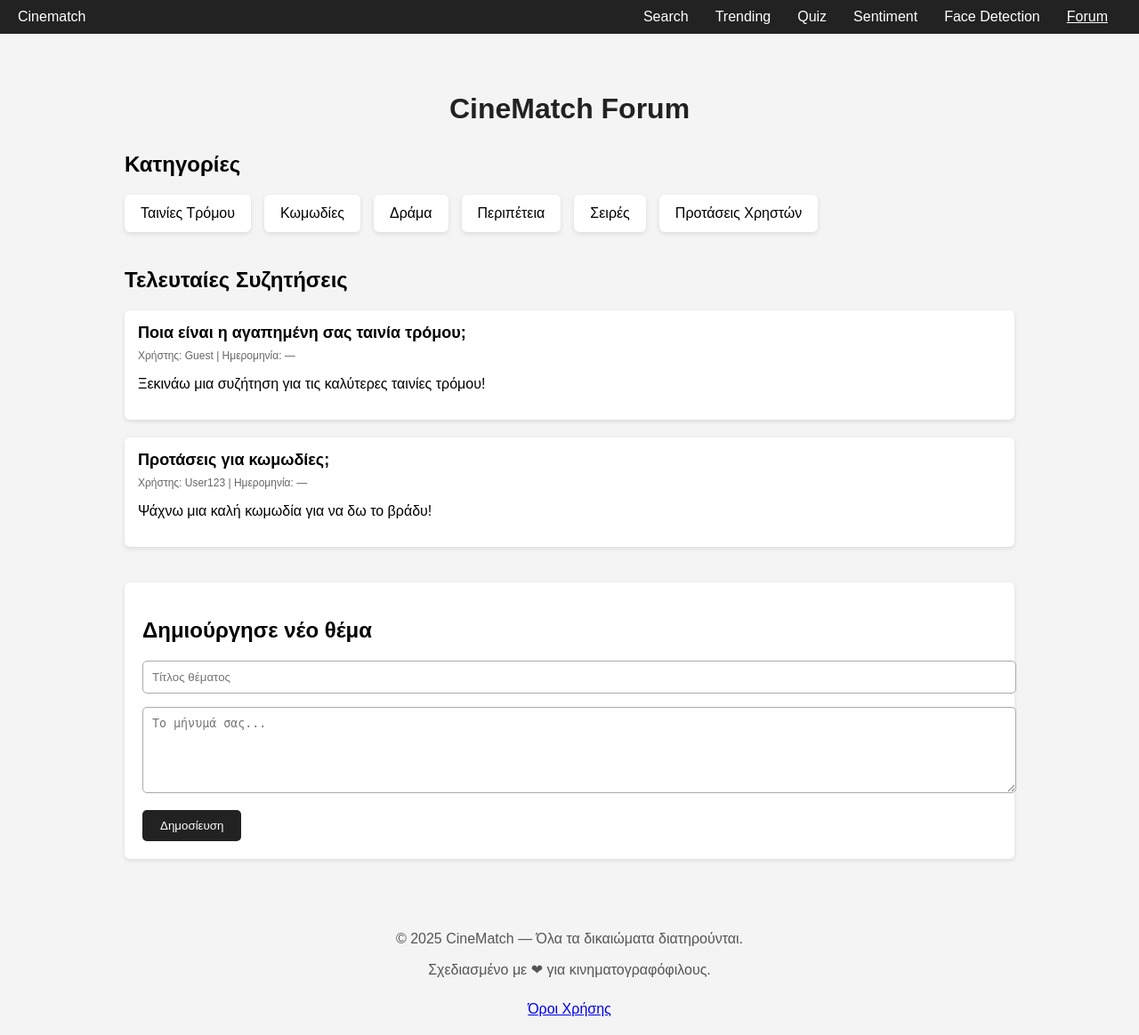
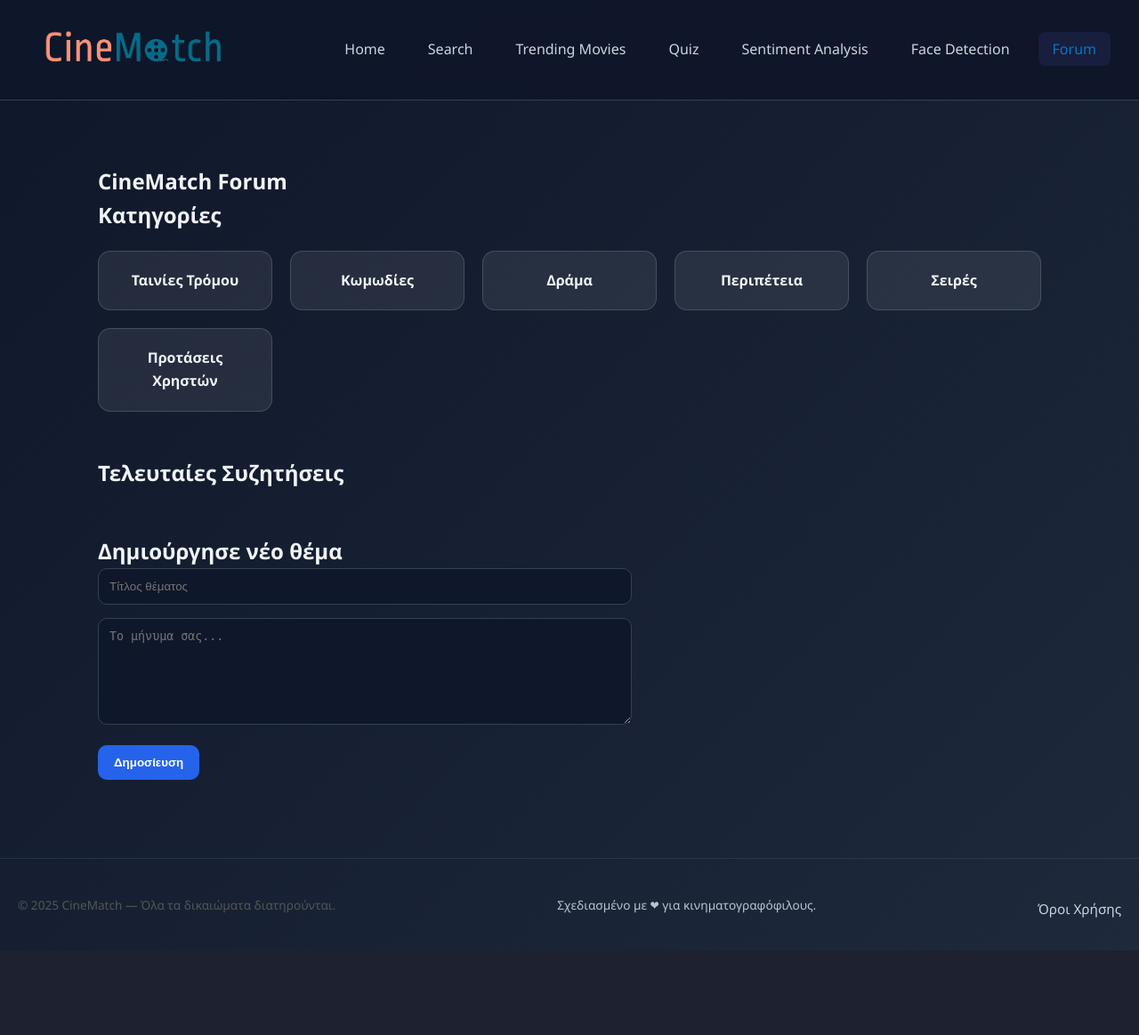
Before and after one commit to MysteryJS/cinematch, a Flask app: template src/main/resources/templates/forum.html in a window 1280 px wide. Shown: the whole page at 89% size. After the commit the page ends 1032 px from the top, so only its background shows below. Run offline with Flask 3, Linux system fonts and the light colour scheme; the template is opened without the code that fills it, so the values that code supplies are empty.

Commit message:
Improve forum UI and navigation
- Enhanced forum page layout and styling
- Added navigation buttons across related HTML pages
- Connected forum UI with login flow
- Improved overall user experience and consistency

```diff
--- a/src/main/resources/static/home.css
+++ b/src/main/resources/static/home.css
@@ -316,3 +316,83 @@ body {
   font-size: 1.2em;
   color: #fff;
 }
+
+/* ===============================
+   FORUM FIXES
+================================ */
+
+/* Forum container alignment */
+.page .container {
+  max-width: 1100px;
+  margin: 0 auto;
+  padding: 40px 20px;
+}
+
+/* ===== Forum Categories (KPI style) ===== */
+.kpi-container {
+  display: grid;
+  grid-template-columns: repeat(auto-fit, minmax(180px, 1fr));
+  gap: 20px;
+  margin-top: 20px;
+}
+
+.kpi-box {
+  background: rgba(255, 255, 255, 0.08);
+  border: 1px solid rgba(255, 255, 255, 0.15);
+  border-radius: 14px;
+  padding: 20px;
+  text-align: center;
+  font-weight: 600;
+  cursor: pointer;
+  transition: all 0.25s ease;
+}
+
+.kpi-box:hover {
+  transform: translateY(-4px);
+  background: rgba(255, 255, 255, 0.12);
+}
+
+/* ===== Forum Posts ===== */
+.posts {
+  margin-top: 50px;
+}
+
+.posts .movie-card {
+  margin-bottom: 20px;
+}
+
+/* ===== Create Post Form ===== */
+.search-container {
+  margin-top: 50px;
+  max-width: 600px;
+}
+
+.search-container input,
+.search-container textarea {
+  width: 100%;
+  background: #0f172a;
+  color: #ffffff;
+  border: 1px solid #334155;
+  border-radius: 10px;
+  padding: 12px;
+  margin-bottom: 15px;
+}
+
+.search-container textarea {
+  resize: vertical;
+  min-height: 120px;
+}
+
+.search-container button {
+  background: #2563eb;
+  color: #ffffff;
+  border: none;
+  padding: 12px 18px;
+  border-radius: 10px;
+  font-weight: 600;
+  cursor: pointer;
+}
+
+.search-container button:hover {
+  background: #1d4ed8;
+}
--- a/src/main/resources/static/search.css
+++ b/src/main/resources/static/search.css
@@ -47,6 +47,7 @@ body {
     display: flex;
     list-style: none;
     gap: 1rem;
+    flex-wrap: wrap;
 }
 
 .nav-link {
--- a/src/main/resources/templates/face_detection.html
+++ b/src/main/resources/templates/face_detection.html
@@ -22,6 +22,7 @@
                 <li><a href="/quiz" class="nav-link">Quiz</a></li>
                 <li><a href="/sentiment" class="nav-link">Sentiment Analysis</a></li>
                 <li><a href="/face" class="nav-link active">Face Detection</a></li>
+                <li><a href="/forum" class="nav-link">Forum</a></li>
             </ul>
         </div>
     </nav>
--- a/src/main/resources/templates/forum.html
+++ b/src/main/resources/templates/forum.html
@@ -5,185 +5,61 @@
     <meta charset="UTF-8">
     <meta name="viewport" content="width=device-width, initial-scale=1.0">
     <title>CineMatch Forum</title>
-
-    <style>
-        body {
-            margin: 0;
-            font-family: Arial, sans-serif;
-            background: #f4f4f4;
-        }
-
-        .navbar {
-            background-color: #222;
-            padding: 10px 20px;
-            display: flex;
-            align-items: center;
-            justify-content: space-between;
-        }
-
-        .navbar a {
-            color: white;
-            text-decoration: none;
-            margin-right: 15px;
-        }
-
-        .navbar a:hover {
-            text-decoration: underline;
-        }
-
-        .nav-links {
-            display: flex;
-            gap: 15px;
-        }
-
-        .container {
-            max-width: 1000px;
-            margin: 30px auto;
-            padding: 15px;
-        }
-
-        h1 {
-            text-align: center;
-            color: #222;
-        }
-
-        .categories {
-            margin-top: 30px;
-        }
-
-        .category-list {
-            display: flex;
-            flex-wrap: wrap;
-            gap: 15px;
-            margin-top: 15px;
-        }
-
-        .category {
-            background: white;
-            padding: 12px 18px;
-            border-radius: 6px;
-            box-shadow: 0 2px 5px rgba(0,0,0,0.1);
-            cursor: pointer;
-        }
-
-        .category:hover {
-            background: #eee;
-        }
-
-        .posts {
-            margin-top: 40px;
-        }
-
-        .post-card {
-            background: white;
-            padding: 15px;
-            border-radius: 6px;
-            margin-bottom: 20px;
-            box-shadow: 0 2px 5px rgba(0,0,0,0.1);
-        }
-
-        .post-title {
-            font-weight: bold;
-            margin-bottom: 8px;
-            font-size: 18px;
-        }
-
-        .post-meta {
-            color: #666;
-            font-size: 12px;
-            margin-bottom: 5px;
-        }
-
-        .create-post {
-            margin-top: 40px;
-            background: white;
-            padding: 20px;
-            border-radius: 6px;
-            box-shadow: 0 2px 5px rgba(0,0,0,0.1);
-        }
-
-        .create-post input,
-        .create-post textarea {
-            width: 100%;
-            padding: 10px;
-            border: 1px solid #aaa;
-            border-radius: 5px;
-            margin-bottom: 15px;
-        }
-
-        .create-post button {
-            padding: 10px 20px;
-            background-color: #222;
-            color: white;
-            border: none;
-            border-radius: 5px;
-            cursor: pointer;
-        }
-
-        .create-post button:hover {
-            background-color: #444;
-        }
-    </style>
-
+    <link rel="stylesheet" href="/home.css">
 </head>
 
 <body>
 
 <nav class="navbar">
-    <a href="/" class="logo">Cinematch</a>
-    <div class="nav-links">
-        <a href="/search">Search</a>
-        <a href="/trending">Trending</a>
-        <a href="/quiz">Quiz</a>
-        <a href="/sentiment">Sentiment</a>
-        <a href="/face">Face Detection</a>
-        <a href="/forum" style="text-decoration: underline;">Forum</a>
+    <div class="nav-container">
+        <a href="/" class="logo-link" title="CineMatch">
+            <img src="/logo.png" alt="CineMatch logo" class="logo-img">
+        </a>
+        <ul class="nav-menu">
+            <li><a href="/" class="nav-link">Home</a></li>
+            <li><a href="/search" class="nav-link">Search</a></li>
+            <li><a href="/trending" class="nav-link">Trending Movies</a></li>
+            <li><a href="/quiz" class="nav-link">Quiz</a></li>
+            <li><a href="/sentiment" class="nav-link">Sentiment Analysis</a></li>
+            <li><a href="/face" class="nav-link">Face Detection</a></li>
+            <li><a href="/forum" class="nav-link active">Forum</a></li>
+        </ul>
     </div>
 </nav>
 
-<div class="container">
+<section class="page active">
+    <div class="container">
 
     <h1>CineMatch Forum</h1>
 
     <section class="categories">
         <h2>Κατηγορίες</h2>
-        <div class="category-list">
-            <div class="category">Ταινίες Τρόμου</div>
-            <div class="category">Κωμωδίες</div>
-            <div class="category">Δράμα</div>
-            <div class="category">Περιπέτεια</div>
-            <div class="category">Σειρές</div>
-            <div class="category">Προτάσεις Χρηστών</div>
-        </div>
-    </section>
-
-    <section class="posts">
-        <h2>Τελευταίες Συζητήσεις</h2>
-
-        <div class="post-card">
-            <div class="post-title">Ποια είναι η αγαπημένη σας ταινία τρόμου;</div>
-            <div class="post-meta">Χρήστης: Guest | Ημερομηνία: —</div>
-            <p>Ξεκινάω μια συζήτηση για τις καλύτερες ταινίες τρόμου!</p>
-        </div>
-
-        <div class="post-card">
-            <div class="post-title">Προτάσεις για κωμωδίες;</div>
-            <div class="post-meta">Χρήστης: User123 | Ημερομηνία: —</div>
-            <p>Ψάχνω μια καλή κωμωδία για να δω το βράδυ!</p>
+        <div class="kpi-container">
+            <div class="kpi-box">Ταινίες Τρόμου</div>
+            <div class="kpi-box">Κωμωδίες</div>
+            <div class="kpi-box">Δράμα</div>
+            <div class="kpi-box">Περιπέτεια</div>
+            <div class="kpi-box">Σειρές</div>
+            <div class="kpi-box">Προτάσεις Χρηστών</div>
         </div>
 
     </section>
 
-    <section class="create-post">
+        <section class="posts" id="posts">
+            <h2>Τελευταίες Συζητήσεις</h2>
+        </section>
+
+        <section class="search-container">
         <h2>Δημιούργησε νέο θέμα</h2>
 
-        <input type="text" placeholder="Τίτλος θέματος">
-        <textarea rows="5" placeholder="Το μήνυμά σας..."></textarea>
+        <input type="text" id="postTitle" placeholder="Τίτλος θέματος">
+        <textarea rows="5" id="postContent" placeholder="Το μήνυμα σας..."></textarea>
 
-        <button>Δημοσίευση</button>
+        <button id="submitPost">Δημοσίευση</button>
     </section>
 
 </div>
+</section>
 
 <div class="footer-bottom">
     <div class="footer-container" style="text-align:center; padding:20px; color:#555;">
@@ -193,6 +69,126 @@
     </div>
 </div>
 
+<script>
+    document.addEventListener("DOMContentLoaded", () => {
+      loadPosts();
+      document.getElementById("submitPost").addEventListener("click", createPost);
+    });
+
+    async function loadPosts() {
+      const res = await fetch("/api/forum/posts");
+      const posts = await res.json();
+
+      const container = document.getElementById("posts");
+      container.innerHTML = "<h2>Τελευταίες Συζητήσεις</h2>";
+
+      if (!posts.length) {
+        container.innerHTML += "<p>Δεν υπάρχουν ακόμη θέματα.</p>";
+        return;
+      }
+
+      posts.forEach(post => {
+        const created = post.createdAt
+          ? new Date(post.createdAt).toLocaleString()
+          : "";
+
+        const username = post.username ?? "unknown";
+
+        container.innerHTML += `
+          <div class="movie-card">
+            <div class="post-title">${post.title}</div>
+            <div class="post-meta">
+              Χρήστης: ${username} | ${created}
+            </div>
+            <p>${post.content}</p>
+
+            <div id="comments-${post.id}">
+              <small>Φόρτωση σχολίων...</small>
+            </div>
+
+            <textarea id="comment-input-${post.id}" placeholder="Γράψε σχόλιο..."></textarea>
+            <button onclick="addComment(${post.id})">Σχόλιο</button>
+          </div>
+        `;
+
+        loadComments(post.id);
+      });
+    }
+
+    async function loadComments(postId) {
+      const res = await fetch(`/api/forum/comments/${postId}`);
+      const comments = await res.json();
+
+      const div = document.getElementById(`comments-${postId}`);
+      div.innerHTML = "";
+
+      if (!comments.length) {
+        div.innerHTML = "<small>Δεν υπάρχουν σχόλια.</small>";
+        return;
+      }
+
+      comments.forEach(c => {
+        div.innerHTML += `
+          <div class="comment">
+            <small>${new Date(c.createdAt).toLocaleString()}</small>
+            <p>${c.content}</p>
+          </div>
+        `;
+      });
+    }
+
+    async function addComment(postId) {
+      const textarea = document.getElementById(`comment-input-${postId}`);
+      const content = textarea.value.trim();
+
+      if (!content) {
+        alert("Γράψε σχόλιο");
+        return;
+      }
+
+      const res = await fetch(`/api/forum/comments/${postId}`, {
+        method: "POST",
+        headers: { "Content-Type": "application/json" },
+        body: JSON.stringify({ content })
+      });
+
+      if (!res.ok) {
+        alert("Σφάλμα στο σχόλιο");
+        return;
+      }
+
+      textarea.value = "";
+      loadComments(postId);
+    }
+
+    async function createPost() {
+  const title = document.getElementById("postTitle").value.trim();
+  const content = document.getElementById("postContent").value.trim();
+
+  if (!title || !content) {
+    alert("Συμπλήρωσε τίτλο και μήνυμα");
+    return;
+  }
+
+  const res = await fetch("/api/forum/post", {
+    method: "POST",
+    headers: { "Content-Type": "application/json" },
+    body: JSON.stringify({ title, content })
+  });
+
+  if (!res.ok) {
+    alert("Σφάλμα στη δημοσίευση");
+    return;
+  }
+
+  document.getElementById("postTitle").value = "";
+  document.getElementById("postContent").value = "";
+
+  loadPosts();
+}
+
+</script>
+
 </body>
 
 </html>
--- a/src/main/resources/templates/sentiment.html
+++ b/src/main/resources/templates/sentiment.html
@@ -22,6 +22,7 @@
                 <li><a href="/quiz" class="nav-link">Quiz</a></li>
                 <li><a href="/sentiment" class="nav-link active">Sentiment Analysis</a></li>
                 <li><a href="/face" class="nav-link">Face Detection</a></li>
+                <li><a href="/forum" class="nav-link">Forum</a></li>
             </ul>
         </div>
     </nav>
--- a/src/main/resources/templates/trending.html
+++ b/src/main/resources/templates/trending.html
@@ -23,6 +23,7 @@
             <li><a href="/quiz" class="nav-link">Quiz</a></li>
             <li><a href="/sentiment" class="nav-link">Sentiment Analysis</a></li>
             <li><a href="/face" class="nav-link">Face Detection</a></li>
+            <li><a href="/forum" class="nav-link">Forum</a></li>
         </ul>
     </div>
 </nav>
```
Also changed, not shown: src/main/resources/static/index.html (+5 -3 lines), src/main/resources/templates/search.html (+5 -3 lines), 7 other files.
